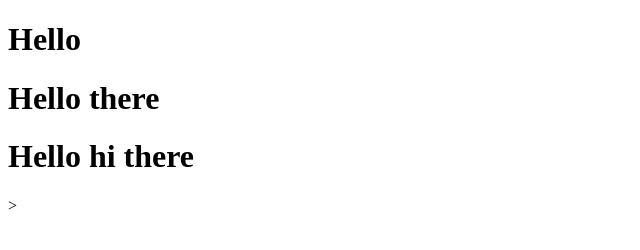
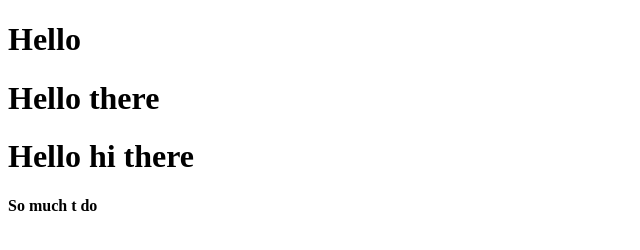
Before and after one commit to mahmud-oss/Web, a website: page index.html in a window 1280 px wide. Shown: the full height of the page, 0-640 px from the left. Drawn offline with Linux system fonts and the light colour scheme.

Commit message:
fourth commit

```diff
--- a/index.html
+++ b/index.html
@@ -5,5 +5,6 @@
         <h1>Hello</h1>
         <h1>Hello there</h1>
         <h1>Hello hi there</h1>
+        <b>So much t do</b>
     </body>
-</html>>
+</html>
```
Also changed, not shown: package.json (added, +24 -0 lines), 2 other files.
